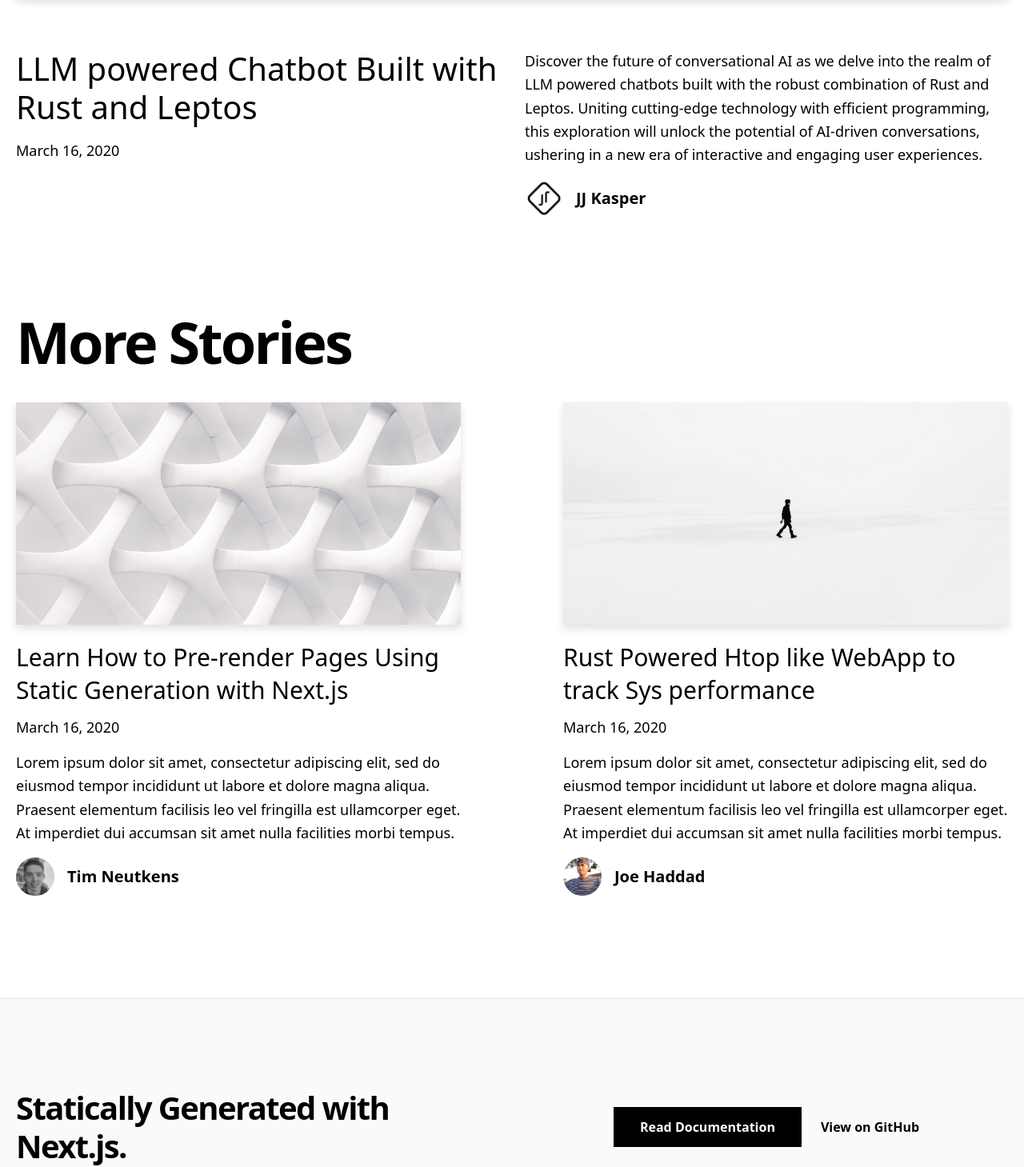
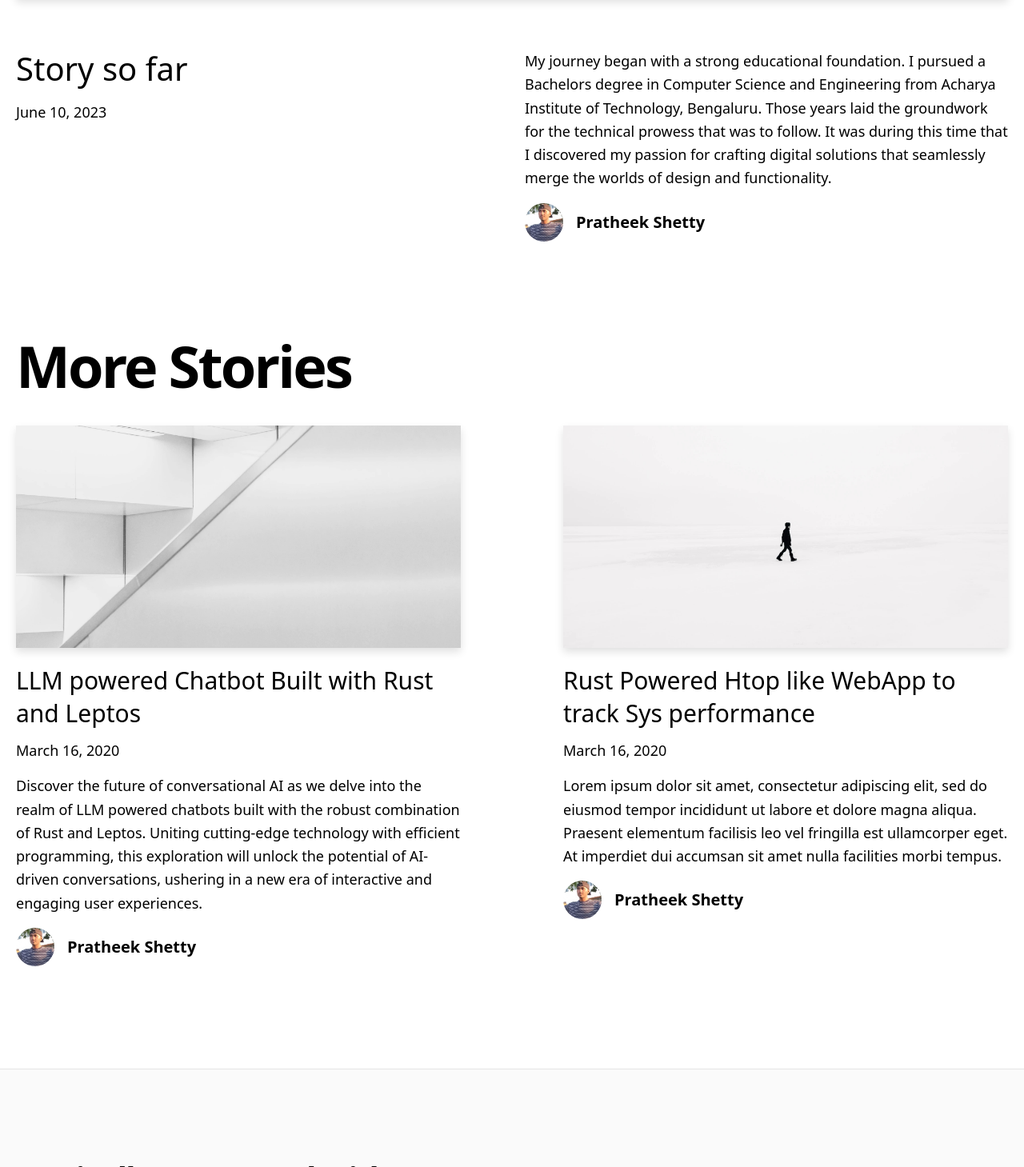
Before and after one commit to gosLp/pratfolio, a Next.js app: page / in a window 1280 px wide. Shown: the part 891-2350 px from the top of the page at 80% size. Built offline with nearby package versions, Linux system fonts and the light colour scheme.

Commit message:
new blog posts

```diff
--- a/_posts/dynamic-routing.md
+++ b/_posts/dynamic-routing.md
@@ -4,8 +4,8 @@ excerpt: 'Discover the future of conversational AI as we delve into the realm of
 coverImage: '/assets/blog/dynamic-routing/cover.jpg'
 date: '2020-03-16T05:35:07.322Z'
 author:
-  name: JJ Kasper
-  picture: '/assets/blog/authors/jj.jpeg'
+  name: Pratheek Shetty
+  picture: '/assets/blog/authors/pratfolio1.jpg'
 ogImage:
   url: '/assets/blog/dynamic-routing/cover.jpg'
 ---
@@ -17,4 +17,12 @@ At the heart of our chatbot's intelligence lies the VICUNA 7b language model. Wi
 
 ## Rust and Leptos: A Dynamic Duo
 
-Rust, known for its emphasis on performance, memory safety, and concurrency, pairs perfectly with Leptos, a lightweight and high-performance web framework. The synergy between Rust and Leptos empowers our chatbot with lightning-fast response times and robust capabilities, ensuring seamless interactions with users. The integration of these technologies showcases the prowess of modern programming in crafting an efficient and reliable chatbot architecture.
+Rust, known for its emphasis on performance, memory safety, and concurrency, pairs perfectly with the Rust framework Leptos, a lightweight and high-performance web framework. The synergy between Rust and Leptos empowers the chatbot with fast response times and future scaling being simple. This helped furthering my understanding of FUllStack developement with a fully Rust Stack. Rust has easily become my favourite programming expierence especially with the hekp of its practically non existent runtime errors.
+
+## Tailwind CSS: Aesthetic Brilliance
+
+I used Tailwind CSS to style the chatbot's frontend. Tailwind CSS is a utility-first CSS framework that allows for rapid styling and customization. With Tailwind CSS, I was able to create a sleek and modern user interface for the chatbot. This was also my first time trully using Tailwind as a CSS framework as all my prior work expierence never dealt with styling of the project.
+
+## The Future Unveiled
+
+The journey of building an LLM-powered chatbot with Rust, Leptos, Tailwind CSS, and the VICUNA 7b model has been a remarkable odyssey into the realms of programming, AI, and design. With each keystroke, line of code, and creative touch, we've harnessed the power of innovation to create a chatbot that exemplifies the pinnacle of modern technology. As we gaze into the future, we're excited to witness the endless possibilities that lie ahead for AI-driven interactions and experiences.
--- a/_posts/hello-world.md
+++ b/_posts/hello-world.md
@@ -1,19 +1,49 @@
 ---
-title: 'Learn How to Pre-render Pages Using Static Generation with Next.js'
-excerpt: 'Lorem ipsum dolor sit amet, consectetur adipiscing elit, sed do eiusmod tempor incididunt ut labore et dolore magna aliqua. Praesent elementum facilisis leo vel fringilla est ullamcorper eget. At imperdiet dui accumsan sit amet nulla facilities morbi tempus.'
+title: 'Story so far'
+excerpt: 'My journey began with a strong educational foundation. I pursued a Bachelors degree in Computer Science and Engineering from Acharya Institute of Technology, Bengaluru. Those years laid the groundwork for the technical prowess that was to follow. It was during this time that I discovered my passion for crafting digital solutions that seamlessly merge the worlds of design and functionality.'
 coverImage: '/assets/blog/hello-world/cover.jpg'
-date: '2020-03-16T05:35:07.322Z'
+date: '2023-06-10T05:35:07.322Z'
 author:
-  name: Tim Neutkens
-  picture: '/assets/blog/authors/tim.jpeg'
+  name: Pratheek Shetty
+  picture: '/assets/blog/authors/pratfolio1.jpg'
 ogImage:
   url: '/assets/blog/hello-world/cover.jpg'
 ---
 
-Lorem ipsum dolor sit amet, consectetur adipiscing elit, sed do eiusmod tempor incididunt ut labore et dolore magna aliqua. Praesent elementum facilisis leo vel fringilla est ullamcorper eget. At imperdiet dui accumsan sit amet nulla facilities morbi tempus. Praesent elementum facilisis leo vel fringilla. Congue mauris rhoncus aenean vel. Egestas sed tempus urna et pharetra pharetra massa massa ultricies.
+# Navigating the Path of a Full Stack Web Developer: My Journey So Far
 
-Venenatis cras sed felis eget velit. Consectetur libero id faucibus nisl tincidunt. Gravida in fermentum et sollicitudin ac orci phasellus egestas tellus. Volutpat consequat mauris nunc congue nisi vitae. Id aliquet risus feugiat in ante metus dictum at tempor. Sed blandit libero volutpat sed cras. Sed odio morbi quis commodo odio aenean sed adipiscing. Velit euismod in pellentesque massa placerat. Mi bibendum neque egestas congue quisque egestas diam in arcu. Nisi lacus sed viverra tellus in. Nibh cras pulvinar mattis nunc sed. Luctus accumsan tortor posuere ac ut consequat semper viverra. Fringilla ut morbi tincidunt augue interdum velit euismod.
+## Introduction
 
-## Lorem Ipsum
+As I sit down to reflect on my journey as a Full Stack Web Developer, I'm reminded of the countless hours spent poring over lines of code, the exhilarating moments of solving complex challenges, and the sense of accomplishment that comes with creating something functional and beautiful. My career in the world of web development has been nothing short of a thrilling adventure, marked by growth, learning, and innovation.
 
-Tristique senectus et netus et malesuada fames ac turpis. Ridiculous mus mauris vitae ultricies leo integer malesuada nunc vel. In mollis nunc sed id semper. Egestas tellus rutrum tellus pellentesque. Phasellus vestibulum lorem sed risus ultricies tristique nulla. Quis blandit turpis cursus in hac habitasse platea dictumst quisque. Eros donec ac odio tempor orci dapibus ultrices. Aliquam sem et tortor consequat id porta nibh. Adipiscing elit duis tristique sollicitudin nibh sit amet commodo nulla. Diam vulputate ut pharetra sit amet. Ut tellus elementum sagittis vitae et leo. Arcu non odio euismod lacinia at quis risus sed vulputate.
+## Education and Early Steps
+
+My journey began with a strong educational foundation. I pursued a Bachelor's degree in Computer Science and Engineering from Acharya Institute of Technology, Bengaluru. Those years laid the groundwork for the technical prowess that was to follow. It was during this time that I discovered my passion for crafting digital solutions that seamlessly merge the worlds of design and functionality.
+
+## Diving into the Professional Realm
+
+The transition from academia to the professional realm was both exhilarating and humbling. I kick-started my career as a Backend Intern at CryptoNaukri, where I got my first taste of real-world coding challenges. Collaborating with a team of skilled developers, I honed my backend skills and learned the art of crafting robust server routes. This role was not only about coding; it was about teamwork, problem-solving, and delivering tangible results.
+
+## Full Stack Software Engineer: A Transformative Role
+
+My journey took a significant leap forward when I assumed the role of a Full Stack Software Engineer (SDE 1) at Tikaj Private Ltd. Here, I embraced the full spectrum of web development, contributing to both backend and frontend tasks. The role was a perfect amalgamation of creativity and technicality, where I not only fixed bugs and built features but also had the opportunity to work on a machine learning aspect for Blinkstore.
+
+## Venturing into the Realm of Innovation
+
+One of the defining chapters of my career has been my involvement in the Iridescene.ai project. This endeavor pushed the boundaries of what I thought was possible. Fueled by a passion for cutting-edge technology, I worked alongside talented peers to introduce the FREENeRF optimization to Google's Dreamfusion text-to-3D pipeline. The project underscored the power of collaboration, innovation, and the limitless possibilities of technology.
+
+## Personal Projects: A Playground of Learning
+
+Beyond my professional roles, I dedicated substantial time to personal projects. These ventures were more than just coding exercises; they were an exploration of my creative potential. From crafting a Cough Bot using TensorFlow.js to developing a Software API for package tracking, each project deepened my skills and broadened my horizons.
+
+## Conclusion: The Journey Continues
+
+As I reflect on my journey thus far, I'm filled with gratitude for the opportunities, challenges, and growth that have defined my career. The road ahead is undoubtedly exciting, filled with new technologies to master, challenges to conquer, and innovations to create. My journey as a Full Stack Web Developer has been marked by continuous learning, unwavering passion, and a commitment to pushing the boundaries of what's possible.
+
+If there's one piece of advice I could offer to aspiring developers, it would be this: Embrace the journey, welcome challenges, and never stop learning. The world of web development is a canvas of endless possibilities, waiting for your unique imprint.
+
+Thank you for joining me on this reflective journey through my career so far. Here's to the chapters yet to be written!
+
+*Best regards,*
+
+*Pratheek Shetty*
--- a/_posts/preview.md
+++ b/_posts/preview.md
@@ -4,7 +4,7 @@ excerpt: 'Lorem ipsum dolor sit amet, consectetur adipiscing elit, sed do eiusmo
 coverImage: '/assets/blog/preview/cover.jpg'
 date: '2020-03-16T05:35:07.322Z'
 author:
-  name: Joe Haddad
+  name: Pratheek Shetty
   picture: '/assets/blog/authors/pratfolio1.jpg'
 ogImage:
   url: '/assets/blog/preview/cover.jpg'
--- a/components/footer.tsx
+++ b/components/footer.tsx
@@ -1,5 +1,5 @@
 import Container from './container'
-import { EXAMPLE_PATH } from '../lib/constants'
+import { GITHUB_LINK} from '../lib/constants'
 
 const Footer = () => {
   return (
@@ -17,10 +17,10 @@ const Footer = () => {
               Read Documentation
             </a>
             <a
-              href={`https://github.com/vercel/next.js/tree/canary/examples/${EXAMPLE_PATH}`}
+              href={`${GITHUB_LINK}`}
               className="mx-3 font-bold hover:underline"
             >
-              View on GitHub
+              Github Profile
             </a>
           </div>
         </div>
--- a/lib/constants.ts
+++ b/lib/constants.ts
@@ -1,4 +1,4 @@
-export const EXAMPLE_PATH = 'blog-starter'
+export const GITHUB_LINK = 'https://github.com/gosLp'
 export const CMS_NAME = 'Markdown'
 export const HOME_OG_IMAGE_URL =
   'https://og-image.vercel.app/Next.js%20Blog%20Starter%20Example.png?theme=light&md=1&fontSize=100px&images=https%3A%2F%2Fassets.vercel.com%2Fimage%2Fupload%2Ffront%2Fassets%2Fdesign%2Fnextjs-black-logo.svg'
```
